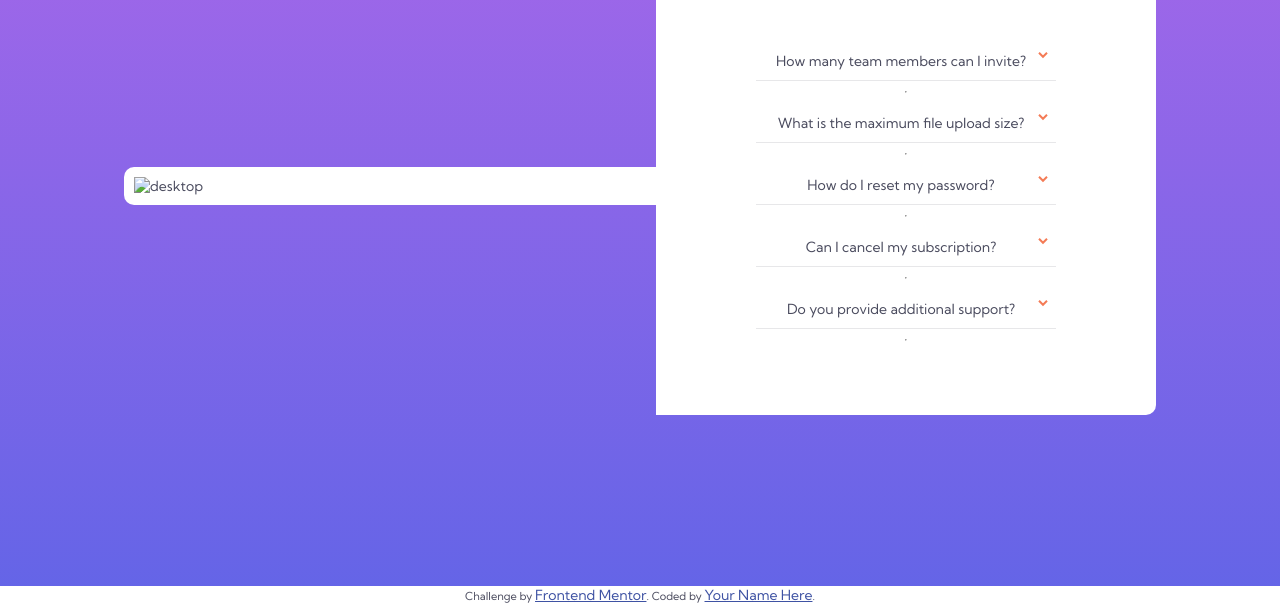
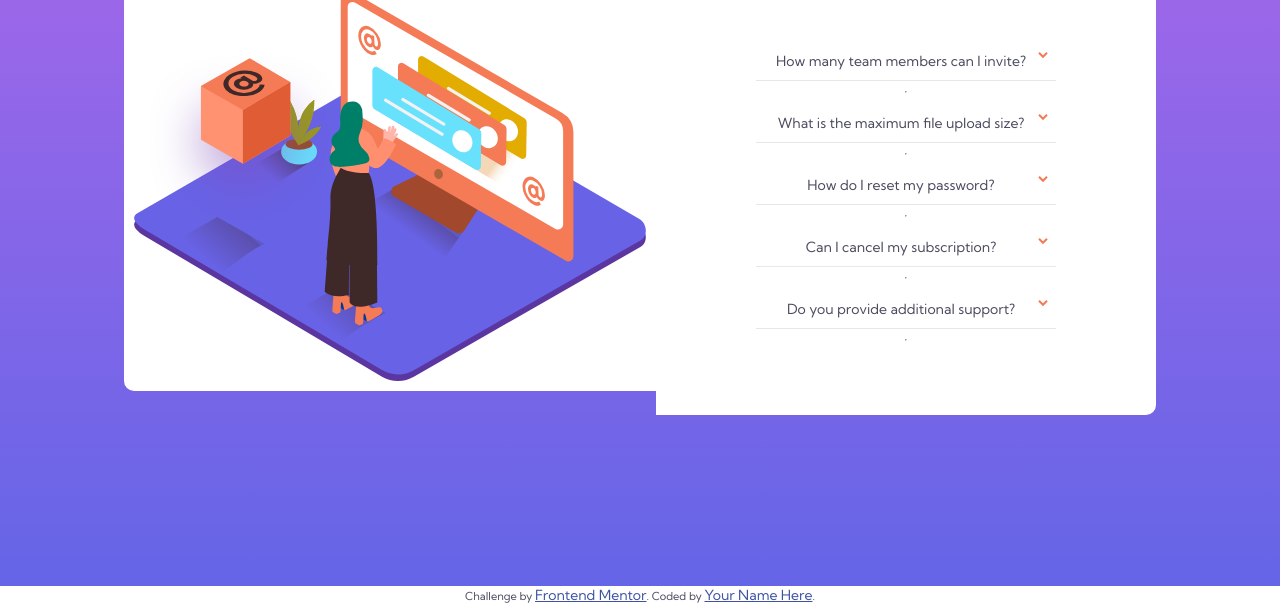
Before and after one commit to paddy852/accordion, a plain HTML site: page index.html in a window 1280 px wide. Shown: the part 214-818 px from the top of the page. Drawn offline with Linux system fonts and the light colour scheme; the site is published under a folder, as on GitHub Pages, so addresses that start at the root find nothing.

Commit message:
fixing image errors

```diff
--- a/index.html
+++ b/index.html
@@ -17,8 +17,8 @@
 </head>
 <body>
   <div class="wrapper">
-    <img src="/images/illustration-woman-online-desktop.svg" alt="desktop" class="image">
-    <img src="/images/illustration-box-desktop.svg" alt="" class="box">
+    <img src="./images/illustration-woman-online-desktop.svg" alt="desktop" class="image">
+    <img src="./images/illustration-box-desktop.svg" alt="" class="box">
 
     <div id="container">
       <h1>FAQ</h1>
```
